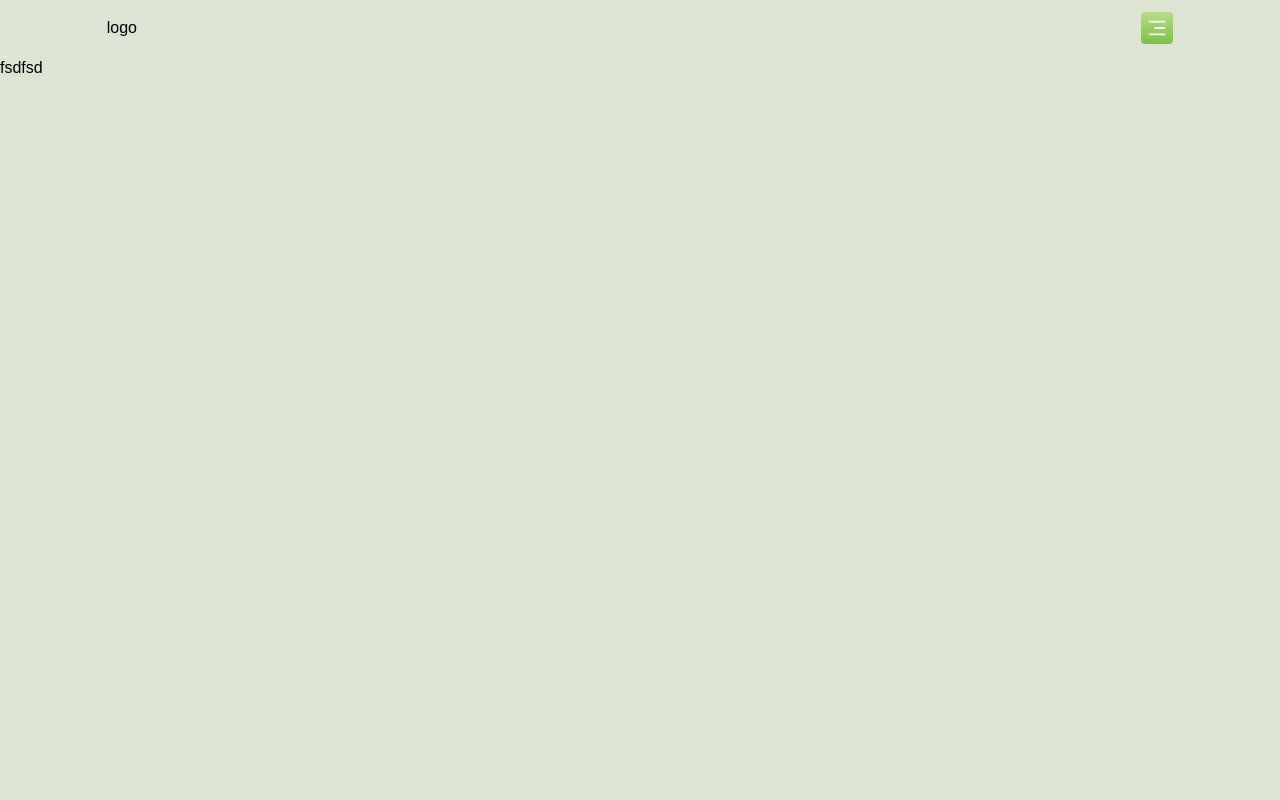
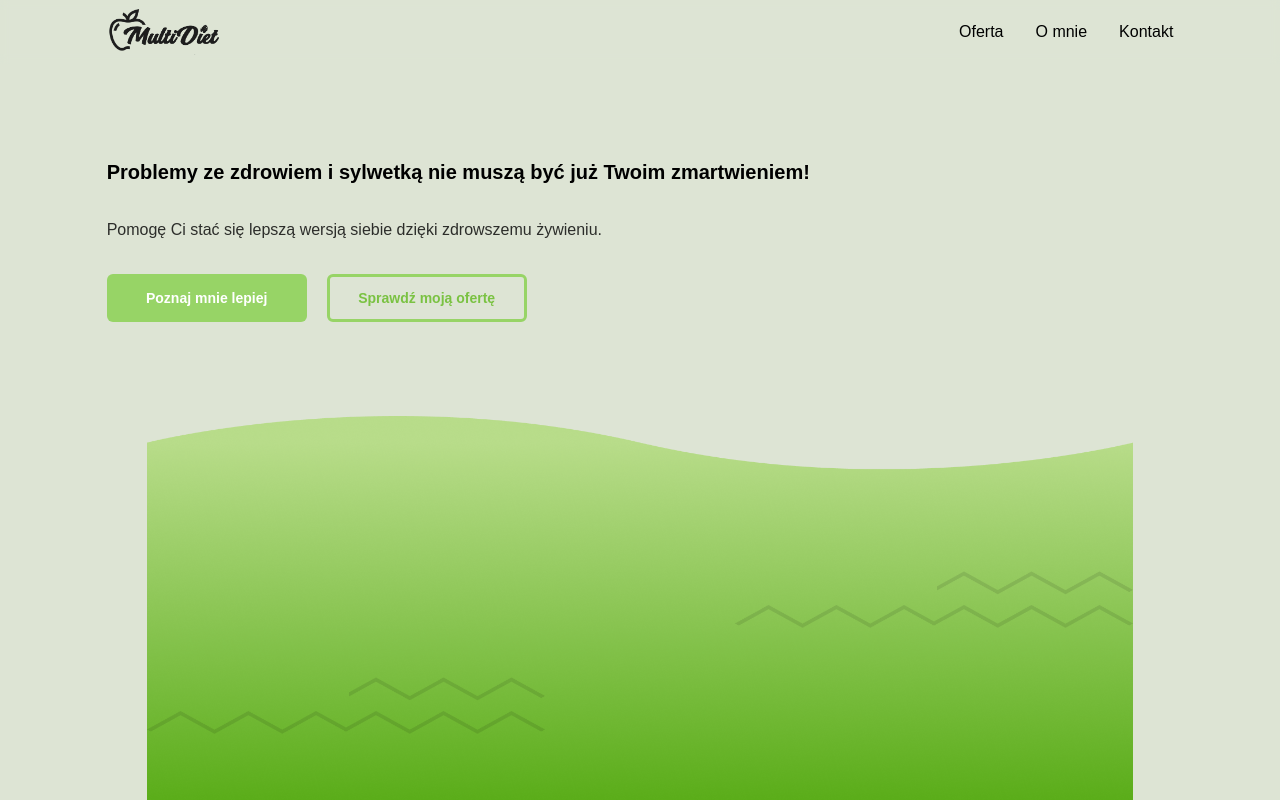
Before and after one commit to mikwis01/dietician, a Next.js app: page / in a window 1280 px wide. Built offline with nearby package versions, Linux system fonts and the light colour scheme.

Commit message:
Feat: landing page responsivness handled up to 786px

```diff
--- a/src/components/Layout/Layout.tsx
+++ b/src/components/Layout/Layout.tsx
@@ -4,6 +4,7 @@ import { Nav } from "../Nav/Nav"
 import { useAppContext } from "@/context/AppContext"
 import { MobileNav } from "../MobileNav/MobileNav"
 import { ComponentChildren } from "@/types/types"
+import { AnimatePresence } from "framer-motion"
 
 export const Layout: React.FC<ComponentChildren> = ({ children }) => {
   const { app } = useAppContext()
@@ -20,9 +21,9 @@ export const Layout: React.FC<ComponentChildren> = ({ children }) => {
         {/* <link rel="icon" href="/favicon.ico" /> */}
       </Head>
       <div className="min-h-screen bg-customGreen-backgrond">
-        {app?.mobileNavOn && <MobileNav />}
+        <AnimatePresence>{app?.mobileNavOn && <MobileNav />}</AnimatePresence>
         <Nav />
-        <main className="">{children}</main>
+        <main>{children}</main>
       </div>
     </Fragment>
   )
--- a/src/components/MobileNav/MobileNav.tsx
+++ b/src/components/MobileNav/MobileNav.tsx
@@ -1,67 +1,47 @@
 import { navLinks } from "@/constants/constants"
-import { AnimatePresence, motion } from "framer-motion"
+import { motion } from "framer-motion"
 import { VscChromeClose } from "react-icons/vsc"
 import Link from "next/link"
-const MobileNavVariants = {
-  hidden: {
-    scale: 0
-  },
-  visible: {
-    scale: 1
-  }
-}
-
-const MobileNavItemsVariants = {
-  hidden: {
-    y: -100,
-    opacity: 0
-  },
-  visible: {
-    y: 0,
-    opacity: 1
-  }
-}
+import { useAppContext } from "@/context/AppContext"
+import { scaleVariants, slideFromBottomVariants } from "@/utils/motion"
 
 export const MobileNav = () => {
+  const { handleToggleMobileNav } = useAppContext()
+
   return (
-    <div className="fixed h-screen w-screen flex items-center justify-center">
-      <AnimatePresence>
-        <motion.span
-          variants={MobileNavItemsVariants}
+    <div className="fixed h-screen w-screen flex items-center justify-center z-20">
+      <motion.div
+        className="w-[300vw] h-[300vw] bg-gradient-to-b from-customGreen-light to-customGreen-semiLight rounded-[50%] flex items-center justify-center flex-none relative"
+        variants={scaleVariants}
         initial={"hidden"}
         animate={"visible"}
-          exit={"hidden"}
-          transition={{ delay: 0.4 }}
-          className="absolute top-3 right-[8.333%]">
+        exit={{ opacity: 0, transition: { duration: 0.15 } }}
+        transition={{ duration: 0.25 }}>
+        <div className="fixed h-screen w-screen flex flex-col items-center justify-center">
+          <motion.span
+            variants={slideFromBottomVariants}
+            initial={"hidden"}
+            animate={"visible"}
+            transition={{ delay: 0.25 }}
+            className="absolute top-3 right-[8.333%]"
+            onClick={handleToggleMobileNav}
+            whileTap={{ scale: 0.9 }}>
             <VscChromeClose size={35} color="white" />
           </motion.span>
-        <motion.div
-          className="w-[300vw] h-[300vw] bg-gradient-to-b from-customGreen-light to-customGreen-semiLight rounded-[50%] flex items-center justify-center flex-none"
-          variants={MobileNavVariants}
+          <motion.ul
+            className="flex flex-col gap-8 text-center text-white"
+            variants={slideFromBottomVariants}
             initial={"hidden"}
             animate={"visible"}
-          exit={"hidden"}
-          transition={{ duration: 0.4 }}>
-          <div className="fixed h-screen w-screen flex flex-col items-center justify-center">
-            <motion.ul
-              className="flex flex-col gap-6 text-center text-white"
-              variants={MobileNavItemsVariants}
-              initial={"hidden"}
-              animate={"visible"}
-              exit={"hidden"}
-              transition={{ delay: 0.4 }}>
+            transition={{ delay: 0.25 }}>
             {navLinks.map((item, i) => (
-                <motion.li
-                  key={i}
-                  whileHover={{ filter: "brightness(0.85)" }}
-                  whileTap={{ scale: 0.9 }}>
+              <motion.li key={i} whileTap={{ scale: 0.9 }} className="text-lg">
                 <Link href={item.href}>{item.label}</Link>
               </motion.li>
             ))}
           </motion.ul>
         </div>
       </motion.div>
-      </AnimatePresence>
     </div>
   )
 }
--- a/src/components/MobileNavHamburger/MobileNavHamburger.tsx
+++ b/src/components/MobileNavHamburger/MobileNavHamburger.tsx
@@ -1,14 +1,16 @@
 import { useAppContext } from "../../context/AppContext"
 import { RiMenu3Line } from "react-icons/ri"
+import { motion } from "framer-motion"
 
 export const MobileNavHamburger = () => {
   const { handleToggleMobileNav } = useAppContext()
 
   return (
-    <button
+    <motion.button
       className="h-8 w-8 bg-gradient-to-b from-customGreen-light to-customGreen-semiLight rounded grid place-items-center"
-      onClick={handleToggleMobileNav}>
+      onClick={handleToggleMobileNav}
+      whileTap={{ scale: 0.9 }}>
       <RiMenu3Line size={22} color="white" />
-    </button>
+    </motion.button>
   )
 }
--- a/src/components/Nav/Nav.tsx
+++ b/src/components/Nav/Nav.tsx
@@ -1,22 +1,28 @@
-// import { navLinks } from "@/components/Nav/constants"
-// import Link from "next/link"
+import Link from "next/link"
 import { MobileNavHamburger } from "@/components/MobileNavHamburger/MobileNavHamburger"
-// import { useAppContext } from "@/context/AppContext"
+import Image from "next/image"
+import Logo from "../../assets/MultiDiet.png"
+import { useMediaQuery } from "@/hooks/useMediaQuery"
+import { navLinks } from "@/constants/constants"
 
 export const Nav = () => {
+  const isDesktop = useMediaQuery("(min-width: 768px)")
+
   return (
-    <nav className="w-full h-14 grid place-items-center">
+    <nav className="w-full h-16 grid place-items-center fixed z-10 bg-customGreen-backgrond/75 backdrop-blur-sm">
       <div className="w-5/6 h-full flex items-center justify-between">
-        <p>logo</p>
-
-        <MobileNavHamburger />
-        {/* <ul className="flex">
-          {navLinks.map((item, i) => (
-            <li key={i}>
-              <Link href={item.href}>{item.label}</Link>
-            </li>
-          ))}
-        </ul> */}
+        <Image src={Logo} alt={"Dietetyk Marta Zarazińska"} className="w-28" />
+        {isDesktop ? (
+          <ul className="flex gap-8">
+            {navLinks.slice(1).map((item, i) => (
+              <li key={i}>
+                <Link href={item.href}>{item.label}</Link>
+              </li>
+            ))}
+          </ul>
+        ) : (
+          <MobileNavHamburger />
+        )}
       </div>
     </nav>
   )
--- a/src/constants/constants.ts
+++ b/src/constants/constants.ts
@@ -1,4 +1,8 @@
 export const navLinks = [
+  {
+    label: "Strona główna",
+    href: "/oferta"
+  },
   {
     label: "Oferta",
     href: "/oferta"
--- /dev/null
+++ b/src/hooks/useMediaQuery.ts
@@ -0,0 +1,17 @@
+import { useState, useEffect } from "react"
+
+export const useMediaQuery = (query: string) => {
+  const [matches, setMatches] = useState(false)
+
+  useEffect(() => {
+    const media = window.matchMedia(query)
+    if (media.matches !== matches) {
+      setMatches(media.matches)
+    }
+    const listener = () => setMatches(media.matches)
+    window.addEventListener("resize", listener)
+    return () => window.removeEventListener("resize", listener)
+  }, [matches, query])
+
+  return matches
+}
--- a/src/pages/index.tsx
+++ b/src/pages/index.tsx
@@ -1,5 +1,39 @@
 import { Layout } from "@/components/Layout/Layout"
+import Image from "next/image"
+import MobileBacground from "../assets/MobileBackground.png"
+import Link from "next/link"
+import { motion } from "framer-motion"
 
 export default function Home() {
-  return <Layout>fsdfsd</Layout>
+  return (
+    <Layout>
+      <article className="flex flex-col items-center justify-between min-h-screen pt-16">
+        <section className="flex-1 w-5/6 flex flex-col justify-center items-center gap-8 my-8 min-[500px]:my-16">
+          <h1 className="font-black text-xl w-full">
+            Problemy ze zdrowiem i sylwetką nie muszą być już Twoim zmartwieniem!
+          </h1>
+          <h2 className="opacity-80 w-full">
+            Pomogę Ci stać się lepszą wersją siebie dzięki zdrowszemu żywieniu.
+          </h2>
+          <ul className="w-full flex  gap-5 text-sm font-bold text-center">
+            <motion.li
+              className="w-1/2 max-w-[12.5rem] h-12 bg-customGreen-button rounded-md text-white px-2"
+              whileTap={{ scale: 0.9 }}>
+              <Link href={"/o-mnie"} className="w-full h-full grid place-items-center">
+                Poznaj mnie lepiej
+              </Link>
+            </motion.li>
+            <motion.li
+              className="w-1/2 max-w-[12.5rem] h-12 border-customGreen-button border-[3px] rounded-md text-customGreen-semiLight px-2"
+              whileTap={{ scale: 0.9 }}>
+              <Link href={"/oferta"} className="w-full h-full grid place-items-center">
+                Sprawdź moją ofertę
+              </Link>
+            </motion.li>
+          </ul>
+        </section>
+        <Image src={MobileBacground} alt="dasdsa" className="flex-1 max-h-96" />
+      </article>
+    </Layout>
+  )
 }
--- /dev/null
+++ b/src/utils/motion.ts
@@ -0,0 +1,19 @@
+export const scaleVariants = {
+  hidden: {
+    scale: 0
+  },
+  visible: {
+    scale: 1
+  }
+}
+
+export const slideFromBottomVariants = {
+  hidden: {
+    y: 100,
+    opacity: 0
+  },
+  visible: {
+    y: 0,
+    opacity: 1
+  }
+}
--- a/tailwind.config.js
+++ b/tailwind.config.js
@@ -12,7 +12,8 @@ module.exports = {
           backgrond: "#DDE4D4",
           light: "#B8DC89",
           semiLight: "#7AC242",
-          semiDark: "#59AC18"
+          semiDark: "#59AC18",
+          button: "#97D466"
         }
       }
     }
```
Also changed, not shown: src/assets/MobileBackground.png (added), src/assets/MultiDiet.png (added). Lines whose indentation alone changed are shown as unchanged.
